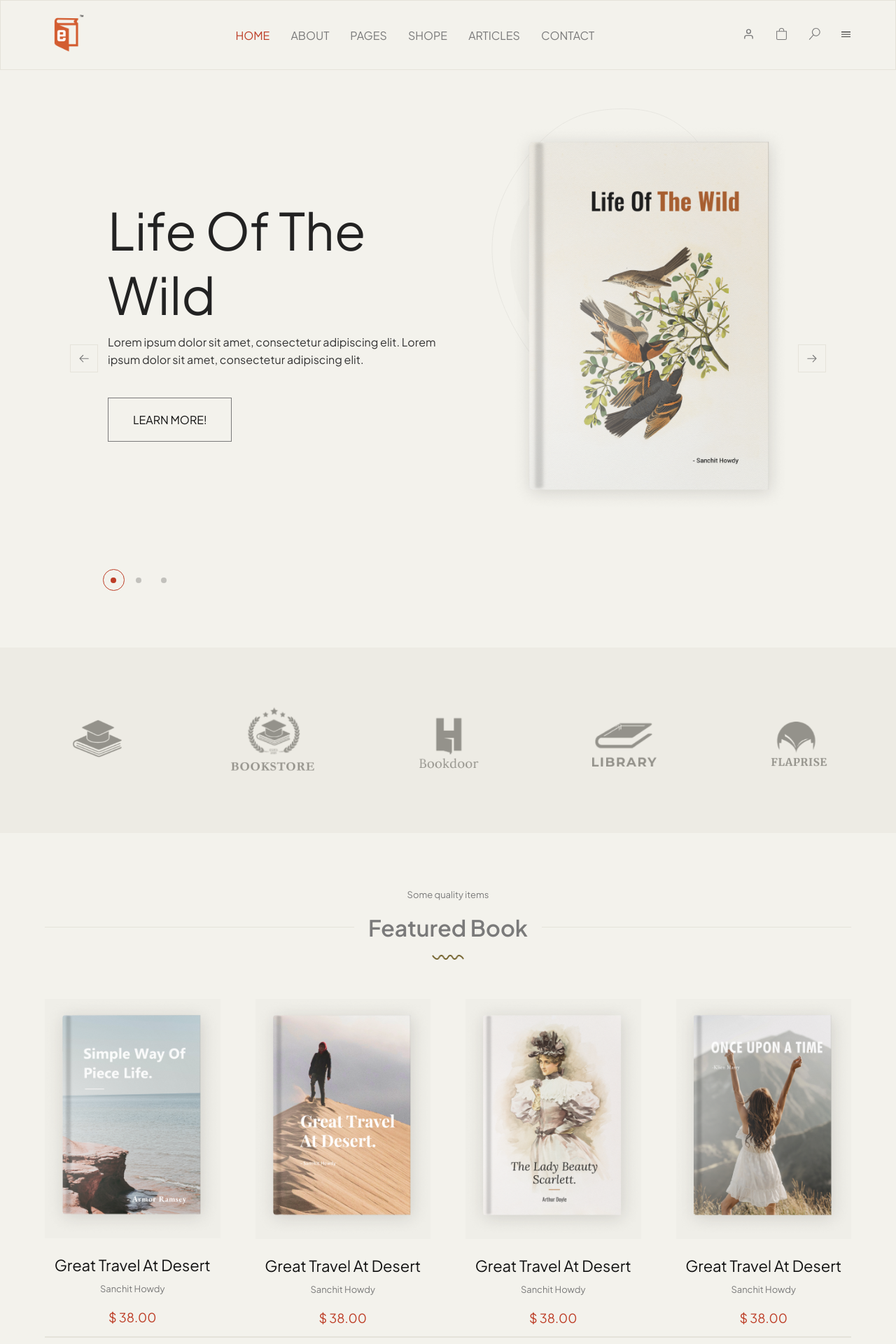
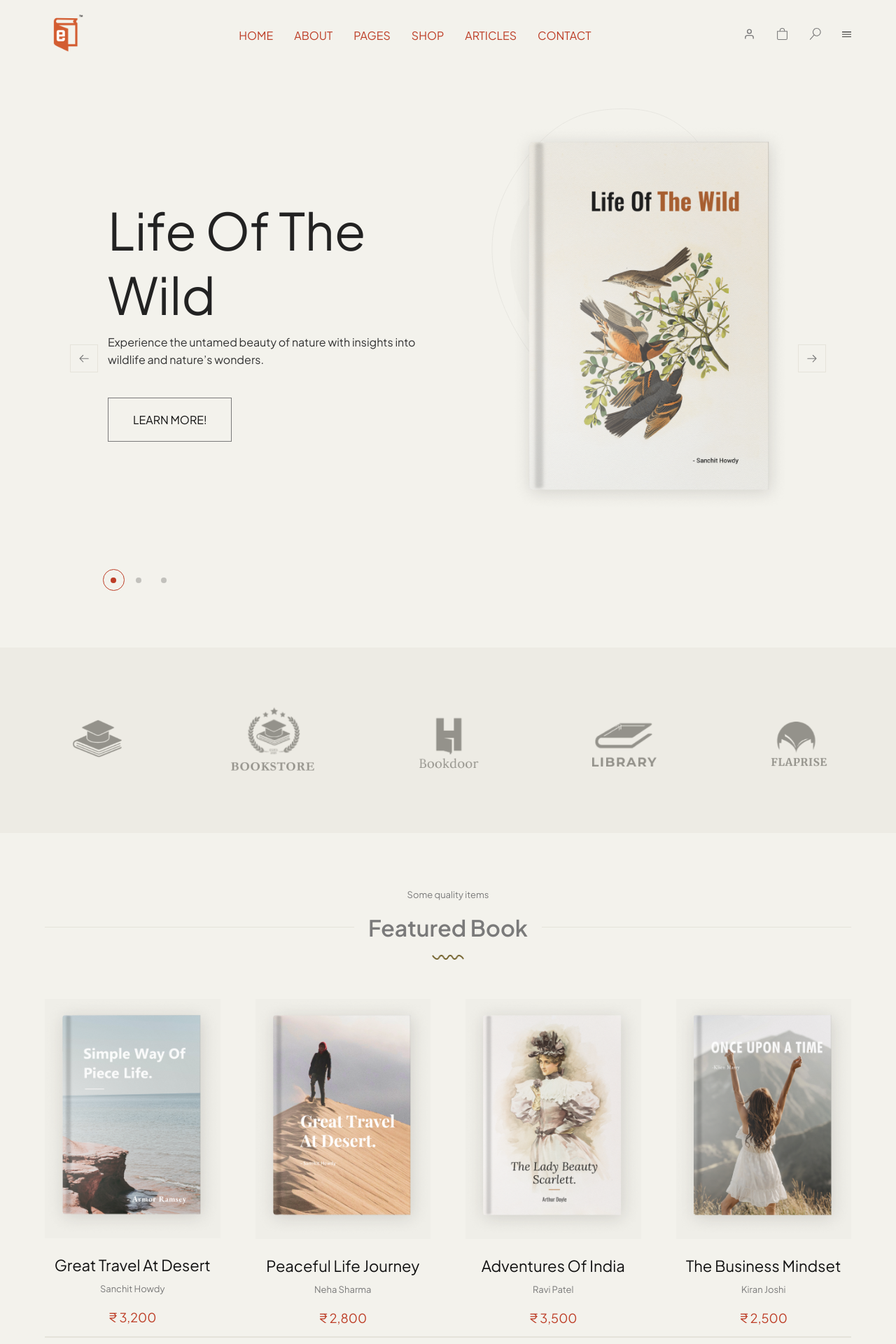
Before and after one commit to Gautampatel-28/books_stores, a React (Vite) app: page / in a window 1280 px wide. Shown: the top 1920 px of the page at 70% size. Built offline with nearby package versions, Linux system fonts and the light colour scheme.

Commit message:
footer/Notfound pgadded

```diff
--- a/src/Components/Nav/Nav.css
+++ b/src/Components/Nav/Nav.css
@@ -6,7 +6,6 @@ nav{
     top: 0;
     background: var(--color-bg-1);
     z-index: 100;
-    border: 1px solid var(--color-dark-Ex);
 }
 
 .navShadow{
--- a/src/Data/Data.js
+++ b/src/Data/Data.js
@@ -1,297 +1,164 @@
-
-
-// Nav [a] Links  Data.......................
-export const navLinks =[
-    {
-        name:'Home',
-        path:'/'
-    },
-    {
-        name:'About',
-        path:'/about'
-    },
-    {
-        name:'Pages',
-        path:'/pages'
-    },
-    {
-        name:'Shope',
-        path:'/shope'
-    },
-    {
-        name:'Articles',
-        path:'/articles'
-    },
-    {
-        name:'Contact',
-        path:'/contact'
-    },
+// Nav [a] Links  Data
+export const navLinks = [
+  { name: 'Home', path: '/' },
+  { name: 'About', path: '/' },
+  { name: 'Pages', path: '/' },
+  { name: 'Shop', path: '/' },
+  { name: 'Articles', path: '/' },
+  { name: 'Contact', path: '/' },
 ];
 
-
-
-
-  // React Icons For Nav And React.......................
+// React Icons For Nav And React
 import { FiUser } from 'react-icons/fi';
 import { VscSearch } from 'react-icons/vsc';
 import { BsBag } from 'react-icons/bs';
 
-
-  // navRight links Data..............................
+// navRight links Data
 export const navRight = {
   managements: [
-      {
-          id: 1,
-          icon: FiUser,
-          link: '*'
-      },
-      {
-          id: 2,
-          icon: BsBag,
-          link: '*'
-      },
-      {
-          id: 3,
-          icon: VscSearch,
-          link: '*'
-      },
-    ]
-
+      { id: 1, icon: FiUser, link: '*' },
+      { id: 2, icon: BsBag, link: '*' },
+      { id: 3, icon: VscSearch, link: '*' },
+  ],
 };
 
+// Header Books Data
+import HBook1 from '../assets/HeaderBooks/headerBook1.png';
+import HBook2 from '../assets/HeaderBooks/headerBook2.png';
+import HBook3 from '../assets/HeaderBooks/headerBook3.png';
 
-
-
-  // Header Books  Data.......................
-  import HBook1 from '../assets/HeaderBooks/headerBook1.png'
-  import HBook2 from '../assets/HeaderBooks/headerBook2.png'
-  import HBook3 from '../assets/HeaderBooks/headerBook3.png'
-
-  export const headerBooks =[
+export const headerBooks = [
   {
       id: 1,
       img: HBook1,
-          title:'Life of the wild',
-          info: 'Lorem ipsum dolor sit amet, consectetur adipiscing elit. Lorem ipsum dolor sit amet, consectetur adipiscing elit.',
+      title: 'Life of the Wild',
+      info: 'Experience the untamed beauty of nature with insights into wildlife and nature’s wonders.',
       btnLink: '*'
   },
   {
       id: 2,
       img: HBook2,
-          title:'Simple way of piece life',
-          info: 'Lorem ipsum dolor sit amet, consectetur adipiscing elit. Lorem ipsum dolor sit amet, consectetur adipiscing elit.',
+      title: 'Simple Way of Peaceful Life',
+      info: 'Discover the art of leading a peaceful and fulfilling life, focusing on mindfulness and simplicity.',
       btnLink: '*'
   },
   {
       id: 3,
       img: HBook3,
-          title:'Great travel at desert',
-          info: 'Lorem ipsum dolor sit amet, consectetur adipiscing elit. Lorem ipsum dolor sit amet, consectetur adipiscing elit.',
+      title: 'Great Travel at Desert',
+      info: 'Join the adventure across the vast and mysterious deserts, unraveling the secrets of survival.',
       btnLink: '*'
   },
 ];
 
+// Brands Data
+import Brand1 from '../assets/Brands/brand1.png';
+import Brand2 from '../assets/Brands/brand2.png';
+import Brand3 from '../assets/Brands/brand3.png';
+import Brand4 from '../assets/Brands/brand4.png';
+import Brand5 from '../assets/Brands/brand5.png';
 
-
-  // Brands Data.......................
-  import Brand1 from '../assets/Brands/brand1.png'
-  import Brand2 from '../assets/Brands/brand2.png'
-  import Brand3 from '../assets/Brands/brand3.png'
-  import Brand4 from '../assets/Brands/brand4.png'
-  import Brand5 from '../assets/Brands/brand5.png'
-
-
-
-  export const brandsData =[
-      {
-          id: 1,
-          img: Brand1,
-      },
-      {
-          id: 2,
-          img: Brand2,
-      },
-      {
-          id: 3,
-          img: Brand3,
-      },
-      {
-          id: 4,
-          img: Brand4,
-      },
-      {
-          id: 5,
-          img: Brand5,
-      },
+export const brandsData = [
+  { id: 1, img: Brand1 },
+  { id: 2, img: Brand2 },
+  { id: 3, img: Brand3 },
+  { id: 4, img: Brand4 },
+  { id: 5, img: Brand5 },
 ];
 
+// Featured Books Data
+import FeaturedBooks1 from '../assets/FeaturedBooksImages/FeaturedBook1.png';
+import FeaturedBooks2 from '../assets/FeaturedBooksImages/FeaturedBook2.png';
+import FeaturedBooks3 from '../assets/FeaturedBooksImages/FeaturedBook3.png';
+import FeaturedBooks4 from '../assets/FeaturedBooksImages/FeaturedBook4.png';
+import FeaturedBooks5 from '../assets/FeaturedBooksImages/FeaturedBook5.png';
 
-
-  // Featured Books Data.......................
-  import FeaturedBooks1 from '../assets/FeaturedBooksImages/FeaturedBook1.png'
-  import FeaturedBooks2 from '../assets/FeaturedBooksImages/FeaturedBook2.png'
-  import FeaturedBooks3 from '../assets/FeaturedBooksImages/FeaturedBook3.png'
-  import FeaturedBooks4 from '../assets/FeaturedBooksImages/FeaturedBook4.png'
-  import FeaturedBooks5 from '../assets/FeaturedBooksImages/FeaturedBook5.png'
-
-
-  export const featuredBooksData =[
+export const featuredBooksData = [
   {
       id: 1,
       img: FeaturedBooks1,
       imgLlink: "*",
-          nameLink:"*",
-          name: 'Great travel at desert',
-          writer:'Sanchit Howdy',
-          price: '$ 38.00 '
+      nameLink: "*",
+      name: 'Great Travel at Desert',
+      writer: 'Sanchit Howdy',
+      price: '₹ 3,200'
   },
   {
       id: 2,
       img: FeaturedBooks2,
       imgLlink: "*",
-          nameLink:"*",
-          name: 'Great travel at desert',
-          writer:'Sanchit Howdy',
-          price: '$ 38.00 '
-
+      nameLink: "*",
+      name: 'Peaceful Life Journey',
+      writer: 'Neha Sharma',
+      price: '₹ 2,800'
   },
   {
       id: 3,
       img: FeaturedBooks3,
       imgLlink: "*",
-          nameLink:"*",
-          name: 'Great travel at desert',
-          writer:'Sanchit Howdy',
-          price: '$ 38.00 '
+      nameLink: "*",
+      name: 'Adventures of India',
+      writer: 'Ravi Patel',
+      price: '₹ 3,500'
   },
   {
       id: 4,
       img: FeaturedBooks4,
       imgLlink: "*",
-          nameLink:"*",
-          name: 'Great travel at desert',
-          writer:'Sanchit Howdy',
-          price: '$ 38.00 '
+      nameLink: "*",
+      name: 'The Business Mindset',
+      writer: 'Kiran Joshi',
+      price: '₹ 2,500'
   },
   {
       id: 5,
       img: FeaturedBooks5,
       imgLlink: "*",
       nameLink: "*",
-          name: 'Great travel at desert',
-          writer:'Sanchit Howdy',
-          price: '$ 38.00 '
+      name: 'Technology & Us',
+      writer: 'Sanchit Howdy',
+      price: '₹ 2,900'
   },
 ];
 
+// Selling Data
+import sellingBookimage from '../assets/SellingBookImage/sellingBook.png';
 
-
-  // Selling Data.......................
-  import sellingBookimage from '../assets/SellingBookImage/sellingBook.png'
-
-  export const sellingBooksData =[
+export const sellingBooksData = [
   {
       id: 1,
       img: sellingBookimage,
       infoTitleTop: 'By Timbur Hood',
-          infoTitle: 'Birds gonna be happy',
-          desc: 'Lorem ipsum dolor sit amet, consectetur adipiscing elit. Sed eu feugiat amet, libero ipsum enim pharetra hac',
-          price: '$ 45.00',
+      infoTitle: 'Birds Gonna Be Happy',
+      desc: 'A joyful read about the beauty of nature and the simple pleasures that life offers.',
+      price: '₹ 3,700',
       shopbtnLink: "*",
   }
 ];
 
-
-
-
-  // Popular Books Data.......................
-
-  import popularbook1 from '../assets/PopularBooksImage/book1.png'
-  import popularbook2 from '../assets/PopularBooksImage/book2.png'
-  import popularbook3 from '../assets/PopularBooksImage/book3.png'
-  import popularbook4 from '../assets/PopularBooksImage/book4.png'
-  import popularbook5 from '../assets/PopularBooksImage/book5.png'
-  import popularbook6 from '../assets/PopularBooksImage/book6.png'
-  import popularbook7 from '../assets/PopularBooksImage/book7.png'
-  import popularbook8 from '../assets/PopularBooksImage/book8.png'
-
+// Popular Books Data
+import popularbook1 from '../assets/PopularBooksImage/book1.png';
+import popularbook2 from '../assets/PopularBooksImage/book2.png';
+import popularbook3 from '../assets/PopularBooksImage/book3.png';
+import popularbook4 from '../assets/PopularBooksImage/book4.png';
+import popularbook5 from '../assets/PopularBooksImage/book5.png';
+import popularbook6 from '../assets/PopularBooksImage/book6.png';
+import popularbook7 from '../assets/PopularBooksImage/book7.png';
+import popularbook8 from '../assets/PopularBooksImage/book8.png';
 
 export const galleryData = [
-      {
-        id: 1,
-        name: 'Great travel at desert',
-        writer:'Sanchit Howdy',
-        price: '$ 38.00 ' ,
-        category: 'Business',
-        image: popularbook1,
-      },
-      {
-        id: 2,
-        name: 'Great travel at desert',
-        writer:'Sanchit Howdy',
-        price: '$ 38.00 ' ,
-        category: 'Technology',
-        image: popularbook2,
-      },
-      {
-        id: 3,
-        name: 'Great travel at desert',
-        writer:'Sanchit Howdy',
-        price: '$ 38.00 ' ,
-        category: 'Adventure',
-        image: popularbook3,
-      },
-      {
-        id: 4,
-        name: 'Great travel at desert',
-        writer:'Sanchit Howdy',
-        price: '$ 38.00 ' ,
-        category: 'Romantic',
-        image: popularbook4,
-      },
-      {
-        id: 5,
-        name: 'Great travel at desert',
-        writer:'Sanchit Howdy',
-        price: '$ 38.00 ' ,
-        category: 'Fictional',
-        image: popularbook5,
-      },
-      {
-        id: 6,
-        name: 'Great travel at desert',
-        writer:'Sanchit Howdy',
-        price: '$ 38.00 ' ,
-        category: 'Business',
-        image: popularbook6,
-      },
-      {
-        id: 7,
-        name: 'Great travel at desert',
-        writer:'Sanchit Howdy',
-        price: '$ 38.00 ' ,
-        category: 'Technology',
-        image: popularbook7,
-      },
-      {
-        id: 8,
-        name: 'Great travel at desert',
-        writer:'Sanchit Howdy',
-        price: '$ 38.00 ' ,
-        category: 'Romantic',
-        image: popularbook8,
-      },
-
+  { id: 1, name: 'Great Travel at Desert', writer: 'Sanchit Howdy', price: '₹ 3,200', category: 'Business', image: popularbook1 },
+  { id: 2, name: 'Peaceful Life Journey', writer: 'Neha Sharma', price: '₹ 2,800', category: 'Adventure', image: popularbook2 },
+  { id: 3, name: 'Adventures of India', writer: 'Ravi Patel', price: '₹ 3,500', category: 'Travel', image: popularbook3 },
+  { id: 4, name: 'The Business Mindset', writer: 'Kiran Joshi', price: '₹ 2,500', category: 'Business', image: popularbook4 },
+  { id: 5, name: 'Technology & Us', writer: 'Sanchit Howdy', price: '₹ 2,900', category: 'Technology', image: popularbook5 },
+  { id: 6, name: 'Romantic Escapades', writer: 'Riya Kapoor', price: '₹ 3,000', category: 'Romantic', image: popularbook6 },
+  { id: 7, name: 'Mystic Tales', writer: 'Ananya Singh', price: '₹ 2,600', category: 'Fictional', image: popularbook7 },
+  { id: 8, name: 'Mindful Living', writer: 'Alok Verma', price: '₹ 2,800', category: 'Self-help', image: popularbook8 },
 ];
 
-
-
-
-
-
-   // Quote Data .......................
-
-  export const quoteData =[
+// Quote Data
+export const quoteData = [
   {
       id: 1,
       quote: '“The more that you read, the more things you will know. The more that you learn, the more places you’ll go.”',
@@ -299,16 +166,10 @@ export const navLinks =[
   }
 ];
 
-
-
-
-
-   // lettestArticleData Data .......................
-   import ArticleImage1 from '../assets/letestArticlesIamge/ArticleImage1.png'
-   import ArticleImage2 from '../assets/letestArticlesIamge/ArticleImage2.png'
-   import ArticleImage3 from '../assets/letestArticlesIamge/ArticleImage3.png'
-
-
+// Latest Article Data
+import ArticleImage1 from '../assets/letestArticlesIamge/ArticleImage1.png';
+import ArticleImage2 from '../assets/letestArticlesIamge/ArticleImage2.png';
+import ArticleImage3 from '../assets/letestArticlesIamge/ArticleImage3.png';
 
 export const lettestArticleData = [
   {
@@ -316,7 +177,7 @@ export const navLinks =[
       title: 'Reading books always makes the moments happy',
       image: ArticleImage1,
       titLink: "#",
-      date: '2 aug, 2021',
+      date: '2 Aug, 2023',
       inspiration: 'Inspiration',
       fbLink: "*",
       instLink: "*",
@@ -324,33 +185,29 @@ export const navLinks =[
   },
   {
       id: 2,
+      title: 'Finding Peace in Pages',
       image: ArticleImage2,
-      title: 'Reading books always makes the moments happy',
       titleLink: "*",
-      date: '2 aug, 2021',
-      inspiration: 'Inspiration',
+      date: '15 Sep, 2023',
+      inspiration: 'Peaceful Living',
       fbLink: "*",
       instLink: "*",
       twitaLink: "*",
   },
   {
       id: 3,
+      title: 'Adventures Await in Every Book',
       image: ArticleImage3,
-      title: 'Reading books always makes the moments happy',
       titleLink: "*",
-      date: '2 aug, 2021',
-      inspiration: 'Inspiration',
+      date: '28 Sep, 2023',
+      inspiration: 'Adventure',
       fbLink: "*",
       instLink: "*",
       twitaLink: "*",
   },
 ];
 
-
-
-
-
-  // import react Icon.......................
+// Footer Data
 import {  ImFacebook, ImBehance } from 'react-icons/im';
 import {  FiInstagram } from 'react-icons/fi';
 import {  RiTwitterXLine } from 'react-icons/ri';
```
Also changed, not shown: src/Components/CopyRights/CopyRights.css (added, +44 -0 lines), src/Components/CopyRights/CopyRights.jsx (added, +26 -0 lines), src/Components/Footer/Footer.css (+42 -0 lines), src/Components/Footer/Footer.jsx (+67 -5 lines), src/Pages/NotFound/NotFound.css (+20 -0 lines), src/Pages/NotFound/NotFound.jsx (+11 -2 lines). Lines whose indentation alone changed are shown as unchanged.
